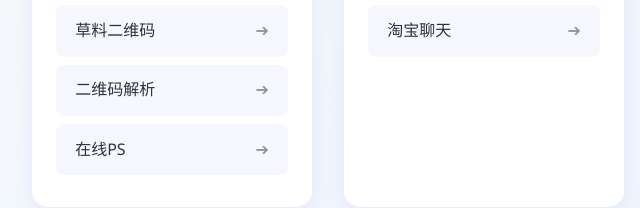
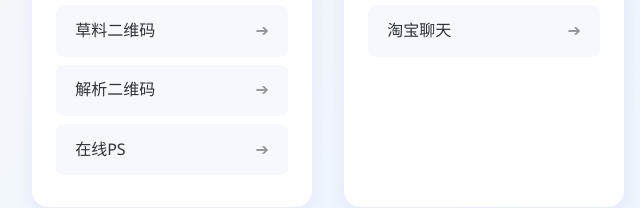
Before and after one commit to 343353163/daohang, a plain HTML site: page index.html in a window 1280 px wide. Shown: the part 592-800 px from the top of the page, 0-640 px from the left. Drawn offline with Linux system fonts and the light colour scheme.

Commit message:
Update index.html

```diff
--- a/index.html
+++ b/index.html
@@ -112,7 +112,7 @@
 
             <a class="nav-link" href="https://shimo.im/desktop" target="_blank">石墨文档</a>
             <a class="nav-link" href="https://cli.im/" target="_blank">草料二维码</a>
-            <a class="nav-link" href="https://jiema.wwei.cn/" target="_blank">二维码解析</a>
+            <a class="nav-link" href="https://jiema.wwei.cn/" target="_blank">解析二维码</a>
             <a class="nav-link" href="https://www.nuanque.com/ps/" target="_blank">在线PS</a>
         </div>
 
```
